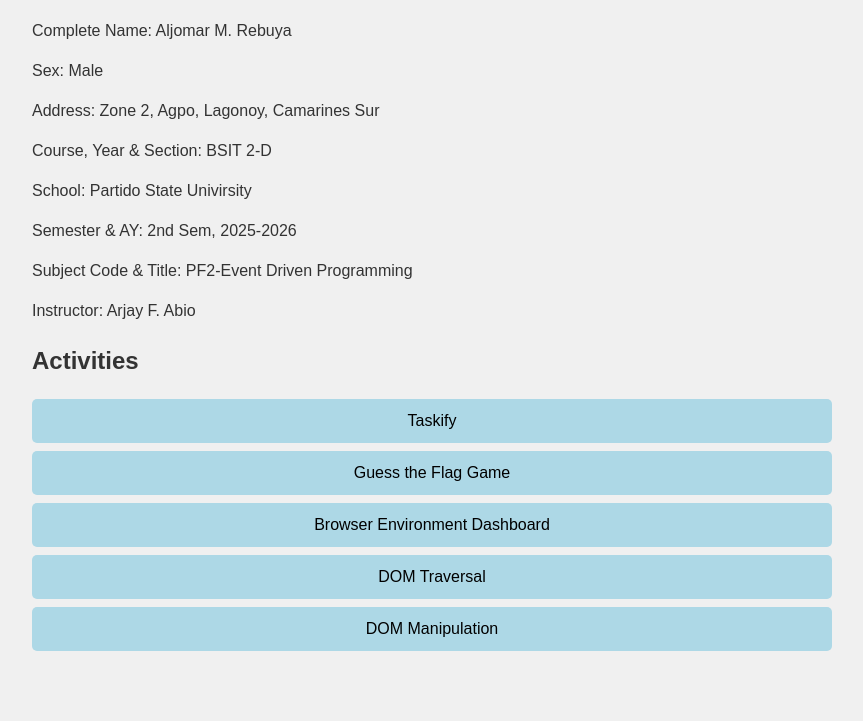
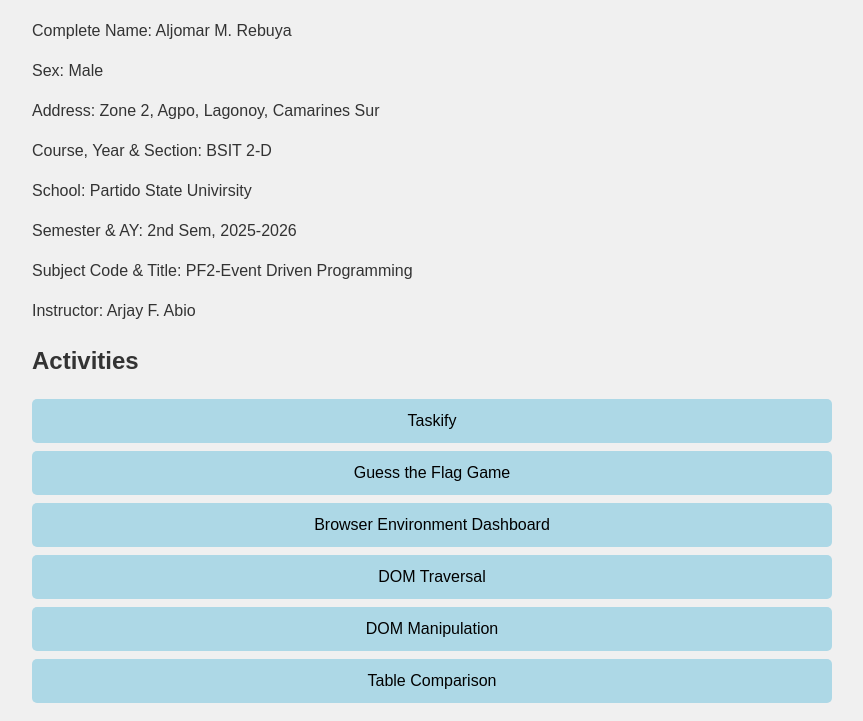
Before and after one commit to Rebuya23/Browser_Environment_Dashboard, a plain HTML site: page index.html in a window 1280 px wide. Shown: the part 82-803 px from the top of the page, without its empty margins (208-1071 px from the left). Drawn offline with Linux system fonts and the light colour scheme.

Commit message:
Update index.html

```diff
--- a/index.html
+++ b/index.html
@@ -61,6 +61,7 @@
     <a href="browser_dashboard.html">Browser Environment Dashboard</a>
     <a href="dom_traversal.html">DOM Traversal</a>
     <a href="dom_manipulation.html">DOM Manipulation</a>
+    <a href="table_comparison.html">Table Comparison</a>
 </section>
 
 </body>
```
